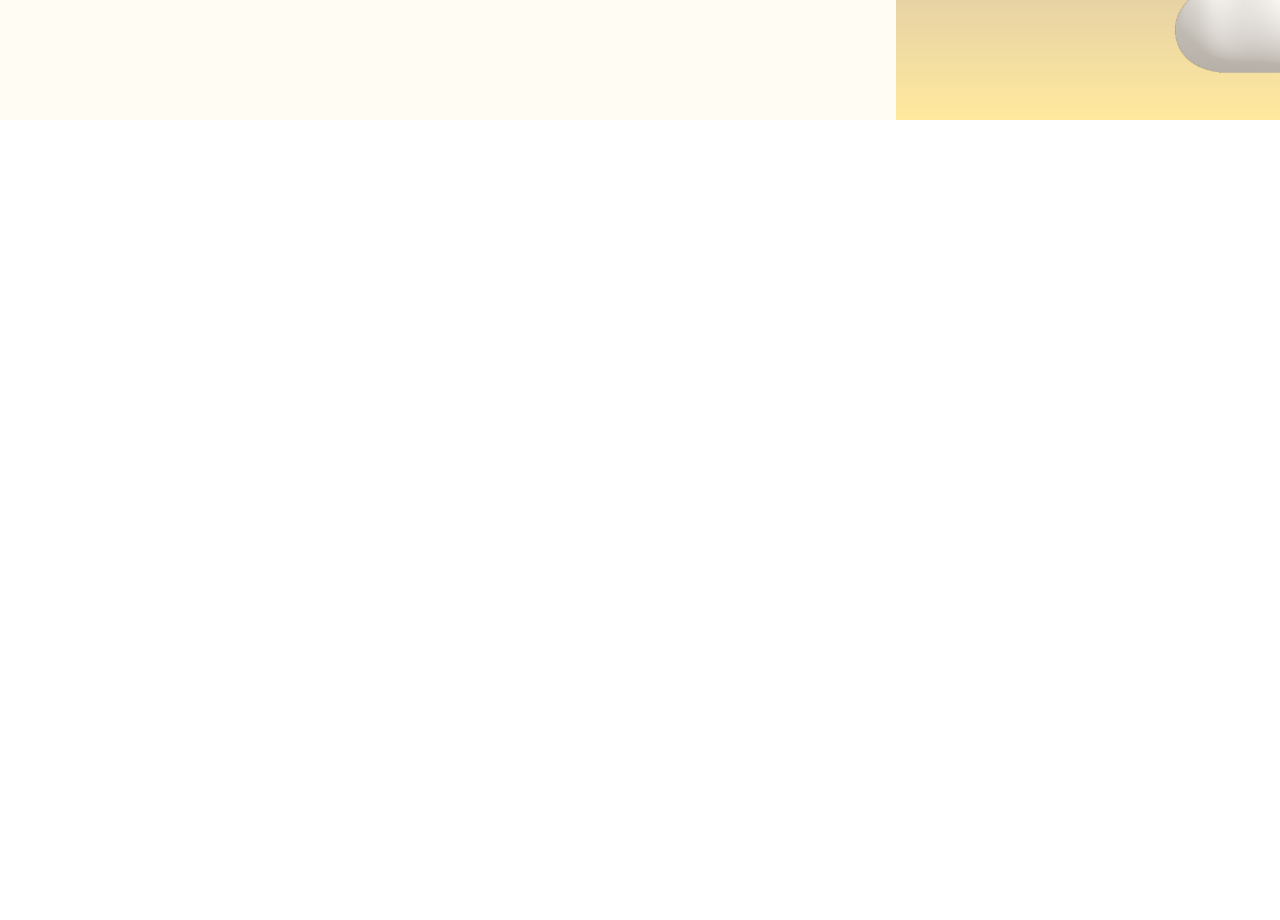
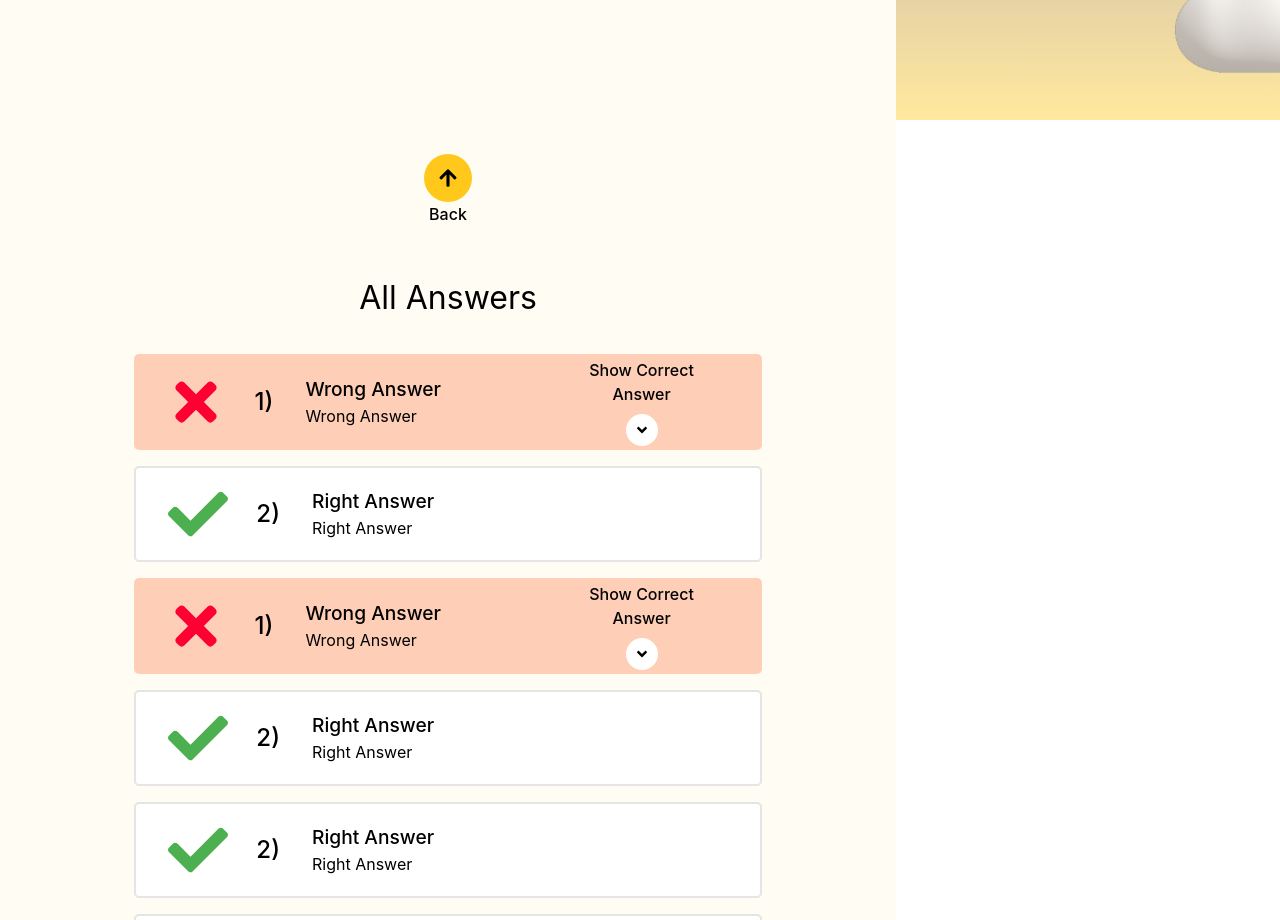
Before and after one commit to singhcoder694/LiteracyApp, a React (Create React App) app in the folder frontend/: page /dashboard in a window 1280 px wide. Shown: the part 680-1600 px from the top of the page. Before the commit the page ends 800 px from the top, so only its background shows below. Built offline with nearby package versions, Linux system fonts and the light colour scheme; a web font is replaced by a local one.

Commit message:
show all answer page connected

```diff
--- a/frontend/src/Components/answers/CorrectAnswer.jsx
+++ b/frontend/src/Components/answers/CorrectAnswer.jsx
@@ -31,6 +31,7 @@ const Container = styled.div`
   padding: 1rem 2rem;
   border-radius: 5px;
   width: 70%;
+  height: 6rem;
   gap: 1rem;
   border: 2px solid #E5E5E5;
   background-color: #fff;
--- a/frontend/src/Components/answers/WrongAnswer.jsx
+++ b/frontend/src/Components/answers/WrongAnswer.jsx
@@ -1,10 +1,16 @@
-import React from "react";
+import React, { useState } from "react";
 import styled from "styled-components";
 import { FaTimes, FaAngleDown } from "react-icons/fa";
 
 export default function WrongAnswer() {
+  const [showCorrectAnswer, setShowCorrectAnswer] = useState(false);
+
+  const handleShowCorrectAnswer = () => {
+    setShowCorrectAnswer(!showCorrectAnswer);
+  };
+
   return (
-    <Container>
+    <Container showCorrectAnswer={showCorrectAnswer}>
       <div className="ans-icon">
         <FaTimes size={60} color="#ff0033" />
       </div>
@@ -21,9 +27,11 @@ export default function WrongAnswer() {
       </div>
 
       <div className="show-correct-ans-btn">
-        <button>
+        <button onClick={handleShowCorrectAnswer}>
           Show Correct Answer
-          <div className="ans-dropdown"><FaAngleDown /></div>
+          <div className="ans-dropdown">
+            <FaAngleDown />
+          </div>
         </button>
       </div>
     </Container>
@@ -38,9 +46,12 @@ const Container = styled.div`
   padding: 1rem 2rem;
   border-radius: 5px;
   width: 70%;
+  height: ${(props) => (props.showCorrectAnswer ? "10rem" : "6rem")};
   gap: 1rem;
-  background-color: #FFCEB7;
+  background-color: #ffceb7;
   gap: 5%;
+  transition: all 0.3s ease-in-out;
+
   .answer {
     display: flex;
     flex-direction: row;
--- a/frontend/src/Components/dashboard/AllAnswers.jsx
+++ b/frontend/src/Components/dashboard/AllAnswers.jsx
@@ -4,12 +4,17 @@ import { FaArrowUp } from "react-icons/fa";
 import WrongAnswer from "../answers/WrongAnswer";
 import CorrectAnswer from "../answers/CorrectAnswer";
 
-export default function AllAnswers() {
+export default function AllAnswers({setAllAnswersVisible}) {
+
+  const handleBackToDashboard = () => {
+    setAllAnswersVisible(false);
+  }
+
   return (
     <Container>
       <div className="all-ans-container">
         <div className="back-btn">
-          <button>
+          <button onClick={handleBackToDashboard}>
             <div className="back-arrow">
               <FaArrowUp size={20} color="black" />
             </div>
--- a/frontend/src/Components/dashboard/TotalMarks.jsx
+++ b/frontend/src/Components/dashboard/TotalMarks.jsx
@@ -8,7 +8,7 @@ import { useQuestionContext } from '../../context/QuestionContext';
 import React, { useEffect, useState } from "react";
 
 
-export default function TotalMarks() {
+export default function TotalMarks({setAllAnswersVisible}) {
   const navigate = useNavigate();
   const handleShowAvatars = () => {
     navigate('/showavatars');
@@ -16,6 +16,11 @@ export default function TotalMarks() {
   const [marks, setMarks]=useState(0);
   const { userName, avatar } = useUser();
   const { questionStatus } = useQuestionContext();
+
+  const handleShowAllAns = () => {
+    setAllAnswersVisible(true);
+  }
+
   useEffect(()=>{
     let cnt=0;
     console.log(questionStatus);
@@ -67,7 +72,7 @@ export default function TotalMarks() {
             </div>
           </div>
           <div className="show-all-ans">
-            <button>Show All Answers</button>
+            <button onClick={handleShowAllAns}>Show All Answers</button>
           </div>
         </div>
         <div className="show-stickers-container">
--- a/frontend/src/pages/Dashboard.jsx
+++ b/frontend/src/pages/Dashboard.jsx
@@ -1,18 +1,36 @@
-import React from 'react'
-import styled from 'styled-components';
+import React, { useState } from 'react';
+import styled, { css } from 'styled-components';
 import TotalMarks from '../Components/dashboard/TotalMarks';
 import RocketSpline from '../Components/dashboard/RocketSpline';
+import AllAnswers from '../Components/dashboard/AllAnswers';
 
 export default function Dashboard() {
+  const [isAllAnswersVisible, setAllAnswersVisible] = useState(false);
+
   return (
     <Container>
-        <TotalMarks />
-        <RocketSpline />
+      <TotalMarks setAllAnswersVisible={setAllAnswersVisible} />
+      <AllAnswer isVisible={isAllAnswersVisible}>
+        <AllAnswers setAllAnswersVisible={setAllAnswersVisible}/>
+      </AllAnswer>
+      <RocketSpline />
     </Container>
-  )
+  );
 }
 
 const Container = styled.div`
+  position: relative;
+  height: 100vh;
+  width: 100vw;
+  ${'' /* overflow: hidden; */}
+  transition: all 1s ease-in-out;
+`;
 
-
+const AllAnswer = styled.div`
+  ${props =>
+    props.isVisible &&
+    css`
+      transform: translate(0, -100vh);
+      z-index: 200;
+    `}
 `;
```
Lines whose indentation alone changed are shown as unchanged.
